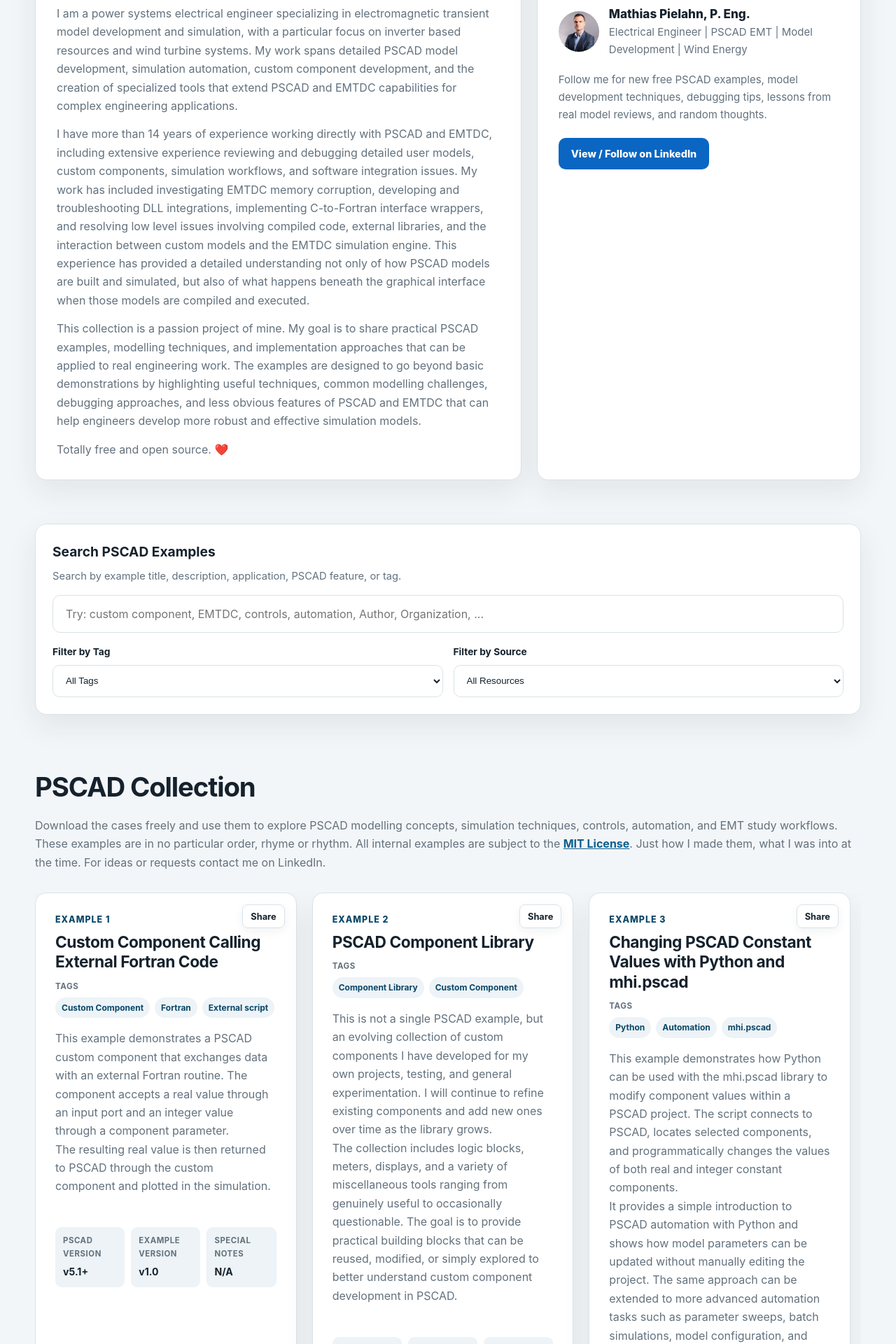
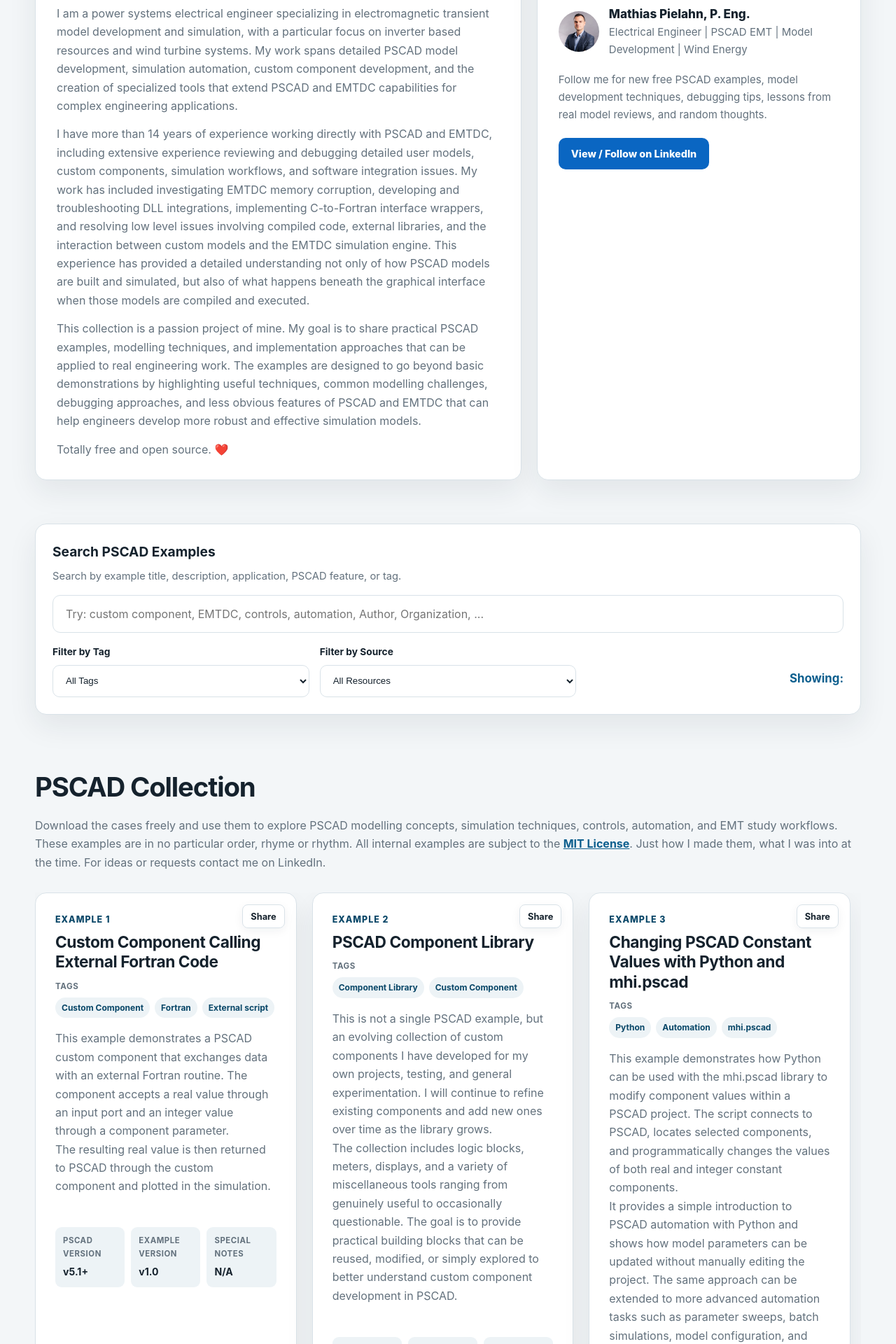
Before and after one commit to EMT-Tools/emt-tools.github.io, a Jekyll site: the page built from index.html, in a window 1280 px wide. Shown: the part 547-2467 px from the top of the page at 70% size. Built offline with Jekyll 4.4.1, drawn with Linux system fonts in a browser that asks for light colours.

Commit message:
Update index.html

```diff
--- a/index.html
+++ b/index.html
@@ -47,7 +47,7 @@
       <p>Search by example title, description, application, PSCAD feature, or tag.</p>
       <input aria-label="Search PSCAD examples" class="search-box" id="exampleSearch" placeholder="Try: custom component, EMTDC, controls, automation, Author, Organization, ..." type="search"/>
 
-      <div style="display: grid; grid-template-columns: repeat(auto-fit, minmax(200px, 1fr)); gap: 15px; margin-top: 16px;">
+      <div style="display: grid; grid-template-columns: repeat(auto-fit, minmax(200px, 1fr)); gap: 15px; margin-top: 16px; align-items: end;">
         <div class="tag-filter-wrap" style="max-width: none; margin-top: 0;">
           <label class="tag-filter-label" for="tagFilter">Filter by Tag</label>
           <select aria-label="Filter PSCAD examples by tag" class="tag-filter" id="tagFilter">
@@ -61,6 +61,11 @@
             <option value="internal">EMT-Tools Collection</option>
             <option value="external">External Resources</option>
           </select>
+        </div>
+
+        <!-- Live Counter Element -->
+        <div style="padding-bottom: 12px; font-weight: 750; color: var(--accent); font-size: 1.05rem; text-align: right;">
+          Showing: <span id="resultCount"></span>
         </div>
       </div>
 
```
